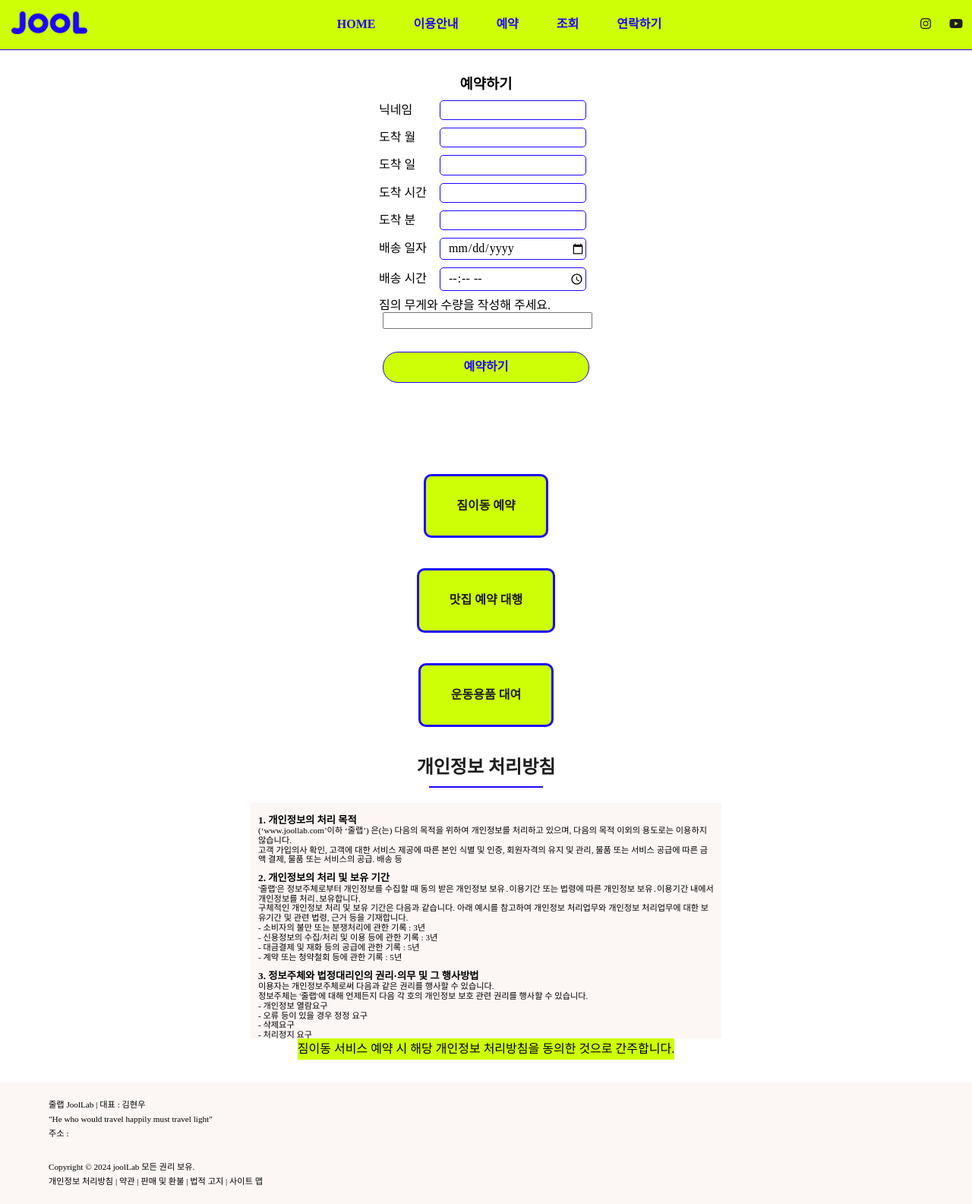
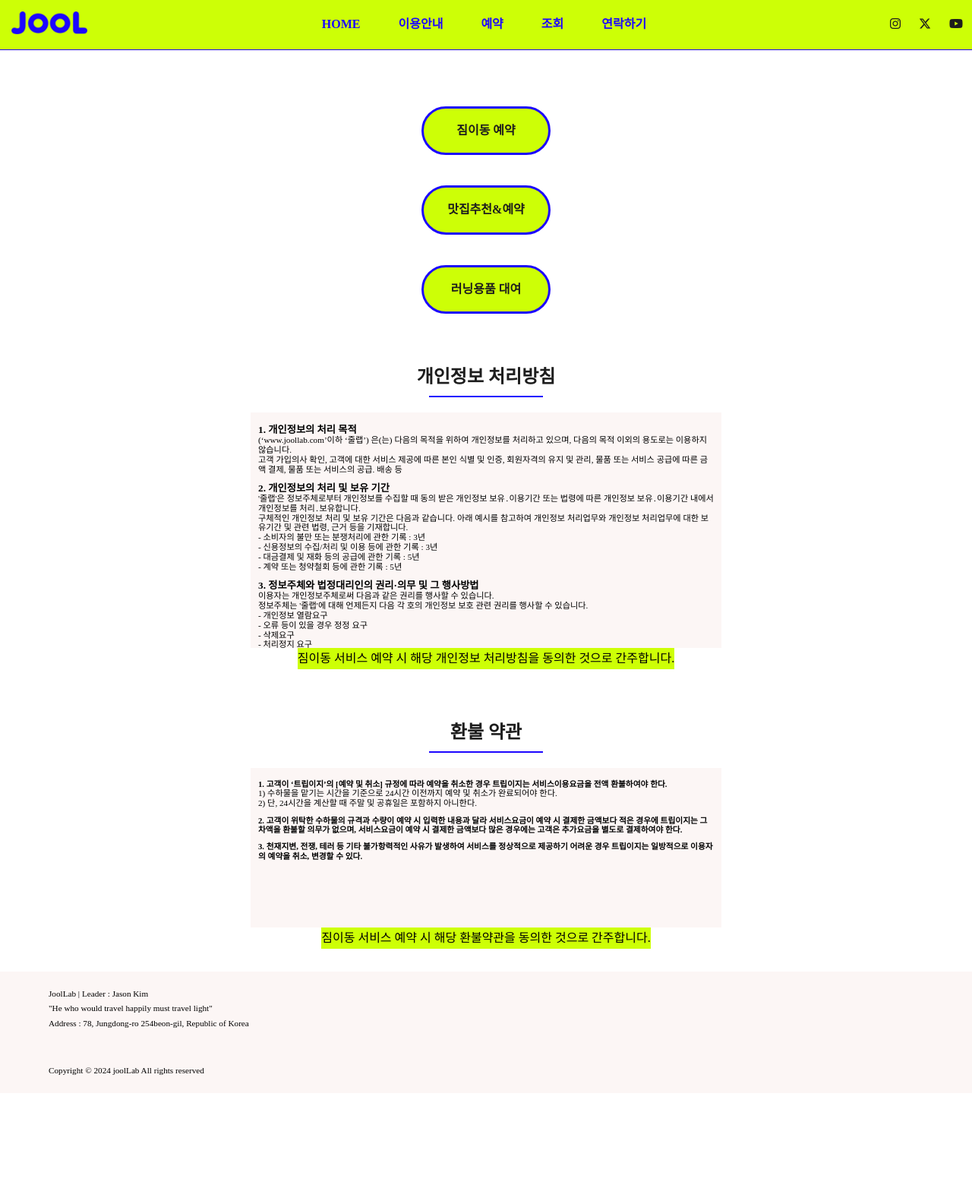
Before and after one commit to khw0512/jool-booking, a Django app: page /book/ in a window 1280 px wide. Shown: the whole page at 76% size. After the commit the page ends 1415 px from the top, so only its background shows below. Run offline with Django 4.2, Linux system fonts and the light colour scheme; some libraries are stand-ins or nearby versions; some web fonts are replaced.

Commit message:
20240628-1

```diff
--- a/reservation/urls.py
+++ b/reservation/urls.py
@@ -10,4 +10,5 @@ urlpatterns = [
     path("check/", views.check, name='check'),
     path("contact/", views.contact, name="contact"),
     path("checked/", views.checked, name="checked"),
+    path("ready/", views.ready, name="ready"),
 ]
--- a/reservation/views.py
+++ b/reservation/views.py
@@ -33,6 +33,10 @@ def reservation(request):
     return render(request, 'book.html')
 
 
+def ready(request):
+    return render(request, 'ready.html')
+
+
 def book(request):
     if request.method == "POST":
         reservation = Reservation(client=request.POST.get('client'), month=request.POST.get(
--- a/static/css/style.css
+++ b/static/css/style.css
@@ -360,6 +360,7 @@ a {
   border: solid 3px var(--line-color);
   border-radius: 20px;
   width: 250px;
+  background-color: ghostwhite;
 }
 
 .card-img {
@@ -424,19 +425,20 @@ a {
 
 }
 
-.reserv_button{
+.reserv-button{
+  min-width:170px;
   transition: 0.3s;
-  padding: 30px 40px 30px 40px;
+  padding: 20px 30px 20px 30px;
   margin-top:20px;
   background-color: var(--nav-bg-color);
   border: solid 3px var(--nav-text-color);
-  border-radius: 10px;
+  border-radius: 40px;
   color: var(--text-color-black);
   cursor: pointer;
   font-weight: 600;
 }
 
-.reserv_button:hover {
+.reserv-button:hover {
   transform:scale(1.2);
   margin-top:20px;
   background-color: var(--background-color);
@@ -478,7 +480,7 @@ div.tabs {
 }
 
 div.tabs div {
-  width: 49.5%;
+  width: 33%;
   text-align: center;
   background: none;
   color: var(--text-color-black);
@@ -491,7 +493,7 @@ div.tabs div {
 }
 
 div.tabs div.current {
-  width: 49.5%;
+  width: 32%;
   text-align: center;
   background: var(--nav-bg-color);
   color: var(--nav-text-color);
@@ -564,11 +566,27 @@ div.tabs div.current {
   padding: 5px 10px 5px 10px;
 }
 
+.refund-section {
+  max-width: 600px;
+  height: 200px;
+  overflow: scroll;
+  background-color: var(--accent-color);
+  padding: 5px 10px 5px 10px;
+}
+
 .policy-section>p {
   font-size:0.7rem;
 }
 
+.refund-section>p {
+  font-size: 0.7rem;
+}
+
 .policy-section>h5 {
+  margin-top: 10px;
+}
+
+.refund-section>h6 {
   margin-top: 10px;
 }
 
--- a/static/css/style_mobile.css
+++ b/static/css/style_mobile.css
@@ -127,11 +127,14 @@
 
     .mobile-nav-bottom{
         padding: 0 0 20px 20px;
-        font-size: 1.2rem;;
+        font-size: 1.2rem;
+        display:flex;
+        justify-content: space-between;
     }
 
     div.tabs div {
-        width: 49%;
+        width: 33%;
+        font-size: 0.8rem;
         text-align: center;
         background: none;
         color: var(--text-color-black);
@@ -142,7 +145,8 @@
     }
 
     div.tabs div.current {
-        width: 49%;
+        width: 31%;
+        font-size: 0.8rem;
         text-align: center;
         background: var(--nav-bg-color);
         color: var(--nav-text-color);
@@ -154,6 +158,14 @@
     .card-button {
         display:flex;
     }
+
+    .modal-sns {
+        display: flex;
+    }
+
+    .modal-sns-list {
+        margin-right:20px;
+    }
 }
 
 /* ------------ MEDIA END -------------- */
--- a/templates/base.html
+++ b/templates/base.html
@@ -37,10 +37,13 @@
     </ul>
     <ul class="navbar_icons">
       <li>
-        <a href="https://www.instagram.com/joollab/"><i class="fab fa-instagram"></i></a>
+        <a href="https://www.instagram.com/joollab/" target="_blank"><i class="fab fa-instagram"></i></a>
       </li>
       <li>
-        <a href="https://youtube.com"><i class="fab fa-youtube"></i></a>
+        <a href="https://www.x.com/Jason9835958008" target="_blank"><i class="fa-brands fa-x-twitter"></i></a>
+      </li>
+      <li>
+        <a href="https://www.youtube.com" target="_blank"><i class="fab fa-youtube"></i></a>
       </li>
     </ul>
     <a href="#" class="navbar_toggleBtn" id="modalOpenButton"><i class="fas fa-bars"></i></a>
@@ -66,7 +69,20 @@
         <a class= 'modal-list' href="{% url "reservation:check" %}"><li>조회</li></a>
         <a class= 'modal-list' href="{% url "reservation:contact" %}"><li>연락하기</li></a>
       </div>
-      <div class='mobile-nav-bottom'>로그인</div>
+
+      <div class='mobile-nav-bottom'>
+        <p>로그인</p>
+      <ul class="modal-sns">
+        <li class="modal-sns-list">
+          <a href="https://www.instagram.com/joollab/" target="_blank"><i class="fab fa-instagram"></i></a>
+        </li>
+        <li class="modal-sns-list">
+          <a href="https://www.x.com/Jason9835958008" target="_blank"><i class="fa-brands fa-x-twitter"></i></a>
+        </li>
+        <li class="modal-sns-list">
+          <a href="https://www.youtube.com" target="_blank"><i class="fab fa-youtube"></i></a>
+        </li>
+      </ul></div>
     </div>
   </div>
 <!-- 기본 템플릿 안에 삽입될 내용 Start -->
@@ -82,16 +98,16 @@
 <footer>
   <div class="footer_div">
     <div>
-      <p class="footer_line">줄랩 JoolLab | 대표 : 김현우</p>
+      <p class="footer_line">JoolLab | Leader : Jason Kim</p>
       <p class="footer_line">"He who would travel happily must travel light"</p>
-      <p class="footer_line">주소 :</p>
+      <p class="footer_line">Address : 78, Jungdong-ro 254beon-gil, Republic of Korea</p>
     </div>
     <div>
-      <p class="footer_line">Copyright © 2024 joolLab 모든 권리 보유.</p>
+      <p class="footer_line">Copyright © 2024 joolLab All rights reserved</p>
       <div>
-        <p class="footer_line">
+        <!--p class="footer_line">
           개인정보 처리방침 | 약관 | 판매 및 환불 | 법적 고지 | 사이트 맵
-        </p>
+        </p-->
       </div>
     </div>
   </div>
--- a/templates/book.html
+++ b/templates/book.html
@@ -1,52 +1,111 @@
 {% extends 'base.html' %} {% load static %} {% block content %}
 <div style="min-height: 100vh" class="tocenter">
-  <div class="tocenter" style="margin-top:100px;">
-    <h3>예약하기</h5>
+  <!--div class="tocenter" style="margin-top: 100px">
+    <div class="hi">예약하기(TEST)</div>
+    <div class="depart-line"></div>
     <form method="POST" enctype="multipart/form-data">
       {% csrf_token %}
       <div class="reserv-input-row">
         <div class="reserv-label"><label for="client"> 닉네임</label></div>
-        <input class="reserv-input" type="text" name="client" id="client" required>
+        <input
+          class="reserv-input"
+          type="text"
+          name="client"
+          id="client"
+          required
+        />
       </div>
       <div class="reserv-input-row">
         <div class="reserv-label"><label for="month">도착 월</label></div>
-        <input class="reserv-input" type="number" name="month" id="month" min="1" max="12" required>
+        <input
+          class="reserv-input"
+          type="number"
+          name="month"
+          id="month"
+          min="1"
+          max="12"
+          required
+        />
       </div>
       <div class="reserv-input-row">
         <div class="reserv-label"><label for="day">도착 일</label></div>
-        <input class="reserv-input" type="number" name="day" id="day" min="1" max="31" required>
+        <input
+          class="reserv-input"
+          type="number"
+          name="day"
+          id="day"
+          min="1"
+          max="31"
+          required
+        />
       </div>
       <div class="reserv-input-row">
-        <div class="reserv-label" ><label for="hour">도착 시간</label></div>
-        <input class="reserv-input" type="number" name="hour" id="hour" min="0" max="23" required>
+        <div class="reserv-label"><label for="hour">도착 시간</label></div>
+        <input
+          class="reserv-input"
+          type="number"
+          name="hour"
+          id="hour"
+          min="0"
+          max="23"
+          required
+        />
       </div>
       <div class="reserv-input-row">
-        <div class="reserv-label" ><label for="minute">도착 분</label></div>
-        <input class="reserv-input" type="number" name="minute" id="minute" min="0" max="59" required>
+        <div class="reserv-label"><label for="minute">도착 분</label></div>
+        <input
+          class="reserv-input"
+          type="number"
+          name="minute"
+          id="minute"
+          min="0"
+          max="59"
+          required
+        />
       </div>
       <div class="reserv-input-row">
-        <div class="reserv-label" ><label for="date">배송 일자</label></div>
-        <input class="reserv-input" type="date" name="date" id="date" required>
+        <div class="reserv-label"><label for="date">배송 일자</label></div>
+        <input
+          class="reserv-input"
+          type="date"
+          name="date"
+          id="date"
+          required
+        />
       </div>
       <div class="reserv-input-row">
-        <div class="reserv-label" ><label for="time">배송 시간</label></div>
-        <input class="reserv-input" type="time" name="time" id="time" =required>
+        <div class="reserv-label"><label for="time">배송 시간</label></div>
+        <input
+          class="reserv-input"
+          type="time"
+          name="time"
+          id="time"
+          ="required"
+        />
       </div>
-      <div class="reserv-input-row" style="flex-direction:column">
-        <div style="padding-left:10px;"><label for="desc">짐의 무게와 수량을 작성해 주세요.</label></div>
-        <input style="width:90%; margin-left:5%;" type="text" name="desc" id="desc" required>
+      <div class="reserv-input-row" style="flex-direction: column">
+        <div style="padding-left: 10px">
+          <label for="desc">짐의 무게와 수량을 작성해 주세요.</label>
+        </div>
+        <input
+          style="width: 90%; margin-left: 5%"
+          type="text"
+          name="desc"
+          id="desc"
+          required
+        />
       </div>
       <div class="tocenter">
         <button
-        style="margin-top: 20px; display: flex; width:90%;"
-        class="card-button"
-        type="submit"
-      >
-        <div style="width: 100%">예약하기</div>
-      </button>
+          style="margin-top: 20px; display: flex; width: 90%"
+          class="card-button"
+          type="submit"
+        >
+          <div style="width: 100%">예약하기</div>
+        </button>
       </div>
     </form>
-  </div>
+  </div-->
   <!--div>
     <img
       class="card-img"
@@ -55,19 +114,20 @@
       alt=""
     />
   </div-->
-  <div style="margin-top: 100px">
+  <div class="navbar-space"></div>
+  <div style="margin-top: 20px">
     <a target="_blank" href="https://y1fggdiq20d.typeform.com/to/QPJJAkBx"
-      ><button class="reserv_button">짐이동 예약</button></a
+      ><button class="reserv-button">짐이동 예약</button></a
     >
   </div>
   <div style="margin-top: 20px">
     <a target="_blank" href="https://y1fggdiq20d.typeform.com/to/QPJJAkBx"
-      ><button class="reserv_button">맛집 예약 대행</button></a
+      ><button class="reserv-button">맛집추천&예약</button></a
     >
   </div>
-  <div style="margin-top: 20px">
+  <div style="margin: 20px 0 30px 0">
     <a target="_blank" href="https://y1fggdiq20d.typeform.com/to/QPJJAkBx"
-      ><button class="reserv_button">운동용품 대여</button></a
+      ><button class="reserv-button">러닝용품 대여</button></a
     >
   </div>
   <div class="hi">개인정보 처리방침</div>
@@ -170,5 +230,34 @@
       짐이동 서비스 예약 시 해당 개인정보 처리방침을 동의한 것으로 간주합니다.
     </div>
   </div>
+  <div class="hi">환불 약관</div>
+  <div class="depart-line"></div>
+  <div class="refund-section">
+    <h6>
+      1. 고객이 ‘트립이지’의 [예약 및 취소] 규정에 따라 예약을 취소한 경우
+      트립이지는 서비스이용요금을 전액 환불하여야 한다.
+    </h6>
+    <p>
+      1) 수하물을 맡기는 시간을 기준으로 24시간 이전까지 예약 및 취소가
+      완료되어야 한다.
+    </p>
+    <p>2) 단, 24시간을 계산할 때 주말 및 공휴일은 포함하지 아니한다.</p>
+    <h6>
+      2. 고객이 위탁한 수하물의 규격과 수량이 예약 시 입력한 내용과 달라
+      서비스요금이 예약 시 결제한 금액보다 적은 경우에 트립이지는 그 차액을
+      환불할 의무가 없으며, 서비스요금이 예약 시 결제한 금액보다 많은 경우에는
+      고객은 추가요금을 별도로 결제하여야 한다.
+    </h6>
+    <h6>
+      3. 천재지변, 전쟁, 테러 등 기타 불가항력적인 사유가 발생하여 서비스를
+      정상적으로 제공하기 어려운 경우 트립이지는 일방적으로 이용자의 예약을
+      취소, 변경할 수 있다.
+    </h6>
+  </div>
+  <div style="max-width: 700px; display: flex; justify-content: center">
+    <div class="check-box">
+      짐이동 서비스 예약 시 해당 환불약관을 동의한 것으로 간주합니다.
+    </div>
+  </div>
 </div>
 {% include "footer.html" %} {% endblock %}
--- a/templates/footer.html
+++ b/templates/footer.html
@@ -2,7 +2,10 @@
   <div>
     <p class="footer_line">줄랩 JoolLab | 대표 : 김현우</p>
     <p class="footer_line">"He who would travel happily must travel light"</p>
-    <p class="footer_line">주소 :</p>
+    <p class="footer_line">
+      주소 : 78, Jungdong-ro 254beon-gil, Wonmi-gu, Bucheon-si, Gyeonggi-do,
+      Republic of Korea
+    </p>
   </div>
   <div>
     <p class="footer_line">Copyright © 2024 joolLab 모든 권리 보유.</p>
--- a/templates/info.html
+++ b/templates/info.html
@@ -4,11 +4,13 @@
 <div style="min-height: 100vh" class="container">
   <div class="tabs">
     <div class="tab-link current" data-tab="tab-1">짐옮김이</div>
-    <div class="tab-link" data-tab="tab-2">여행용품 대여</div>
+    <div class="tab-link" data-tab="tab-2">맛집추천&예약</div>
+    <div class="tab-link" data-tab="tab-3">러닝용품 대여</div>
   </div>
 
   <div id="tab-1" class="tab-content current">tab content1</div>
   <div id="tab-2" class="tab-content">tab content2</div>
+  <div id="tab-3" class="tab-content">tab content3</div>
 </div>
 <!--tab-->
 <script src="https://ajax.googleapis.com/ajax/libs/jquery/1.12.4/jquery.min.js"></script>
```
Also changed, not shown: templates/index.html (+14 -2 lines), templates/ready.html (added, +160 -0 lines), static/img/shoes.jpg (added), static/img/shoes.png (added).
